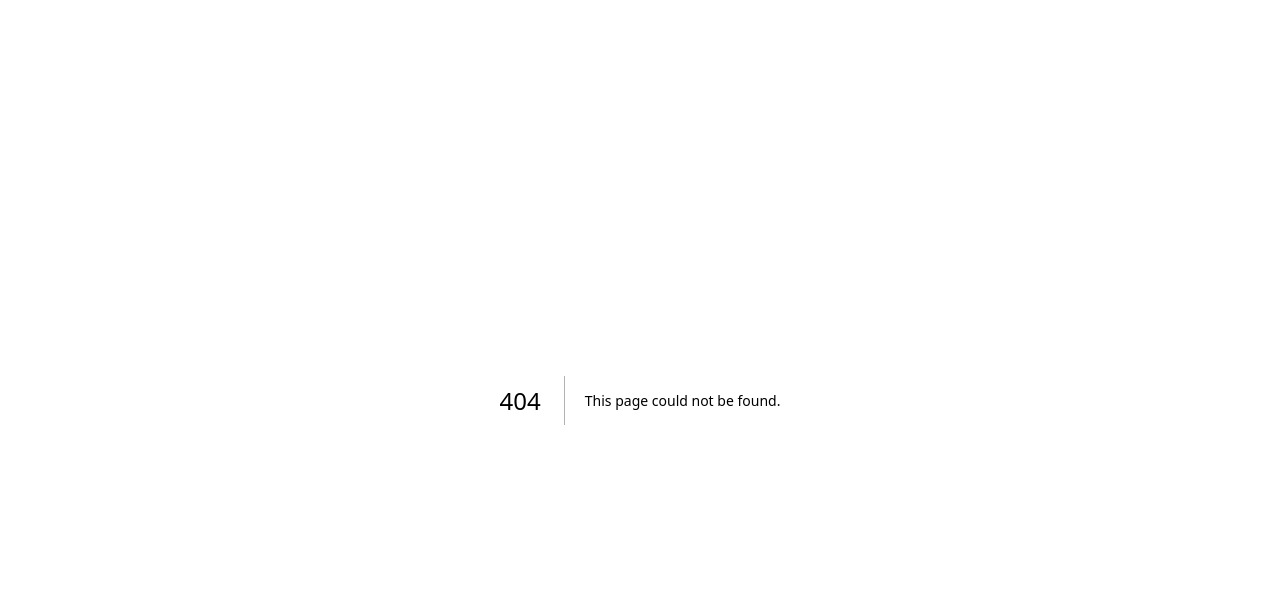
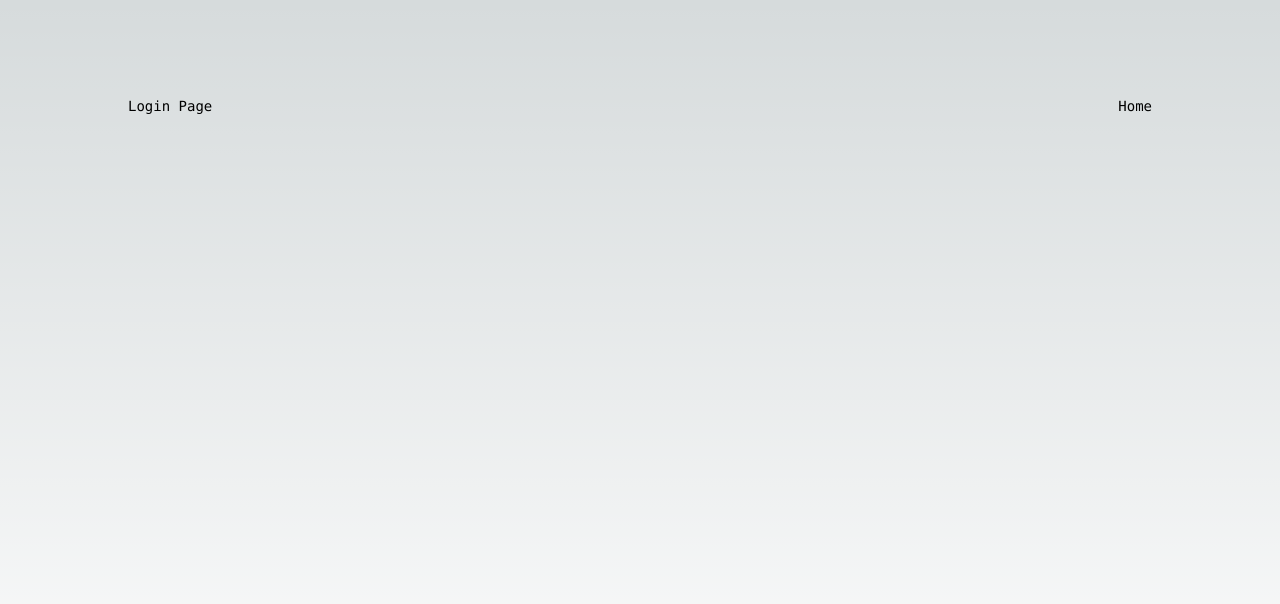
Before and after one commit to ankit-maniya/superadmin-shifttime, a Next.js app: page /login in a window 1280 px wide. Before the commit this address had no page. Shown: the top 604 px of the page. Built offline with nearby package versions, Linux system fonts and the light colour scheme.

Commit message:
project folder changes

```diff
--- a/package.json
+++ b/package.json
@@ -3,7 +3,8 @@
   "version": "0.1.0",
   "private": true,
   "engines": {
-    "node": ""
+    "node": "v20.10.0",
+    "npm": "10.2.3"
   },
   "scripts": {
     "dev": "next dev",
@@ -19,7 +20,7 @@
   "devDependencies": {
     "autoprefixer": "^10.0.1",
     "postcss": "^8",
-    "tailwindcss": "^3.3.0",
+    "tailwindcss": "^3.4.1",
     "eslint": "^8",
     "eslint-config-next": "14.1.4"
   }
--- /dev/null
+++ b/src/app/error.js
@@ -0,0 +1,24 @@
+'use client' // Error components must be Client Components
+
+import { useEffect } from 'react'
+
+export default function Error({ error, reset }) {
+  useEffect(() => {
+    // Log the error to an error reporting service
+    console.error(error)
+  }, [error])
+
+  return (
+    <div>
+      <h2>Something went wrong!</h2>
+      <button
+        onClick={
+          // Attempt to recover by trying to re-render the segment
+          () => reset()
+        }
+      >
+        Try again
+      </button>
+    </div>
+  )
+}
--- /dev/null
+++ b/src/app/loading.js
@@ -0,0 +1,4 @@
+export default function Loading() {
+    // You can add any UI inside Loading, including a Skeleton.
+    return <div>Loading from Home...</div>;
+  }
--- /dev/null
+++ b/src/app/login/layout.js
@@ -0,0 +1,17 @@
+import { Inter } from "next/font/google";
+import "./../globals.css";
+
+const inter = Inter({ subsets: ["latin"] });
+
+export const metadata = {
+  title: "Login Page",
+  description: "This is my first Login Page",
+};
+
+export default function LoginLayout({ children }) {
+  return (
+    <html lang="en">
+      <body className={inter.className}>{children}</body>
+    </html>
+  );
+}
--- /dev/null
+++ b/src/app/login/page.js
@@ -0,0 +1,13 @@
+'use client'
+
+import Link from "next/link";
+
+export default function Home() {
+  return (
+    <main className="flex min-h-screen flex-col items-center justify-between p-24">
+      <div className="z-10 max-w-5xl w-full items-center justify-between font-mono text-sm lg:flex">
+        Login Page <Link href="/">Home</Link>
+      </div>
+    </main>
+  );
+}
--- a/tailwind.config.js
+++ b/tailwind.config.js
@@ -1,4 +1,7 @@
-/** @type {import('tailwindcss').Config} */
+// @type {import('tailwindcss').Config}
+
+const colors = require('tailwindcss/colors')
+
 module.exports = {
   content: [
     "./src/pages/**/*.{js,ts,jsx,tsx,mdx}",
@@ -7,6 +10,14 @@ module.exports = {
   ],
   theme: {
     extend: {
+      colors: {
+        green: {
+          550: "#44a755",
+        },
+        primary: colors.green,
+        secondary: colors.indigo,
+        neutral: colors.gray,
+      },
       backgroundImage: {
         "gradient-radial": "radial-gradient(var(--tw-gradient-stops))",
         "gradient-conic":
```
